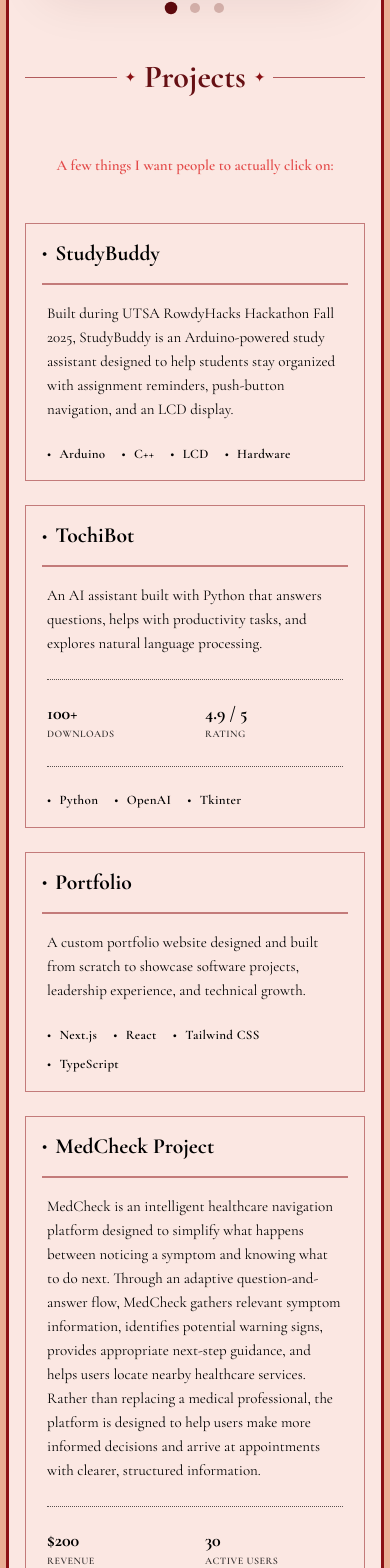
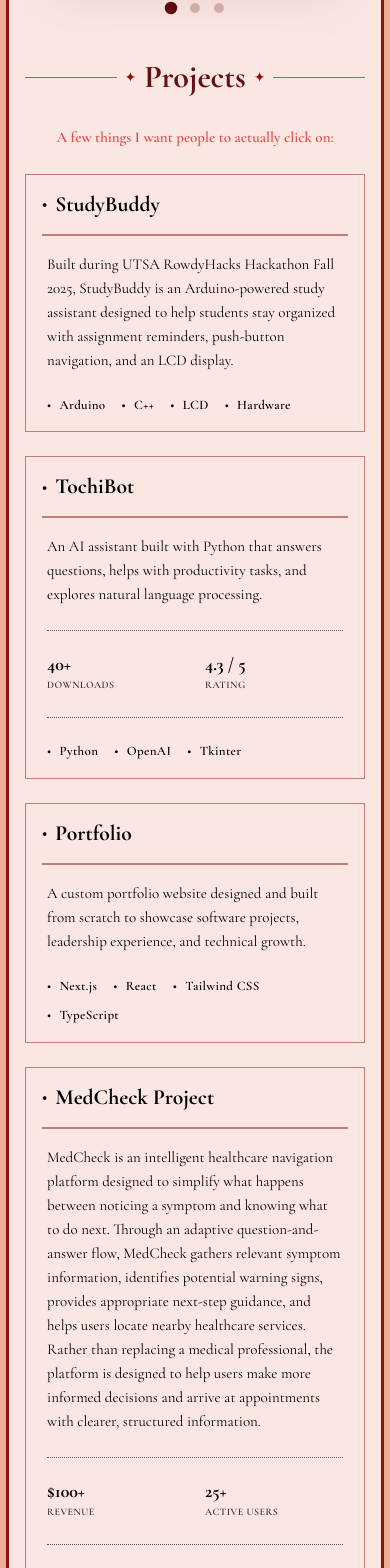
Before and after one commit to Karenkay6/portfolio, a Next.js app: page / in a window 390 px wide. Shown: the part 860-2428 px from the top of the page. Built offline with nearby package versions, Linux system fonts and the light colour scheme.

Commit message:
Update projects section

```diff
--- a/components/WorkGallery.tsx
+++ b/components/WorkGallery.tsx
@@ -19,7 +19,7 @@
         style={{
           paddingLeft: "clamp(16px, 4vw, 40px)",
           paddingRight: "clamp(16px, 4vw, 40px)",
-          paddingTop: "clamp(40px, 6vw, 80px)",
+          paddingTop: "clamp(24px, 3vw, 40px)",
           paddingBottom: "clamp(40px, 6vw, 80px)",
         }}
         className="
@@ -32,7 +32,7 @@
           {/* PROJECTS SUBTITLE */}
           <div
             style={{
-              marginTop: "clamp(20px, 3vw, 32px)",
+              marginTop: "clamp(8px, 1vw, 16px)",
             }}
           >
             <p
@@ -51,11 +51,11 @@
           </div>
 
           {/* MAIN PROJECT GRID */}
-          <div
-            style={{
-              marginTop: "clamp(45px, 7vw, 96px)",
-              gap: "clamp(24px, 3vw, 40px)",
-            }}
+<div
+  style={{
+    marginTop: "clamp(24px, 3vw, 40px)",
+    gap: "clamp(24px, 3vw, 40px)",
+  }}
             className="
               grid
               w-full
@@ -79,9 +79,9 @@
               color={cardColor}
               tech={["Python", "OpenAI", "Tkinter"]}
               description="An AI assistant built with Python that answers questions, helps with productivity tasks, and explores natural language processing."
-              revenue="100+"
-              revenueLabel="Downloads"
-              activeUsers="4.9 / 5"
+              revenue="40+"
+              revenueLabel="Users"
+              activeUsers="4.3 / 5"
               activeUsersLabel="Rating"
             />
 
@@ -110,8 +110,8 @@
                   "Research",
                 ]}
                 description="MedCheck is an intelligent healthcare navigation platform designed to simplify what happens between noticing a symptom and knowing what to do next. Through an adaptive question-and-answer flow, MedCheck gathers relevant symptom information, identifies potential warning signs, provides appropriate next-step guidance, and helps users locate nearby healthcare services. Rather than replacing a medical professional, the platform is designed to help users make more informed decisions and arrive at appointments with clearer, structured information."
-                revenue="$200"
-                activeUsers="30"
+                revenue="$100+"
+                activeUsers="25+"
               />
             </div>
           </div>
```
